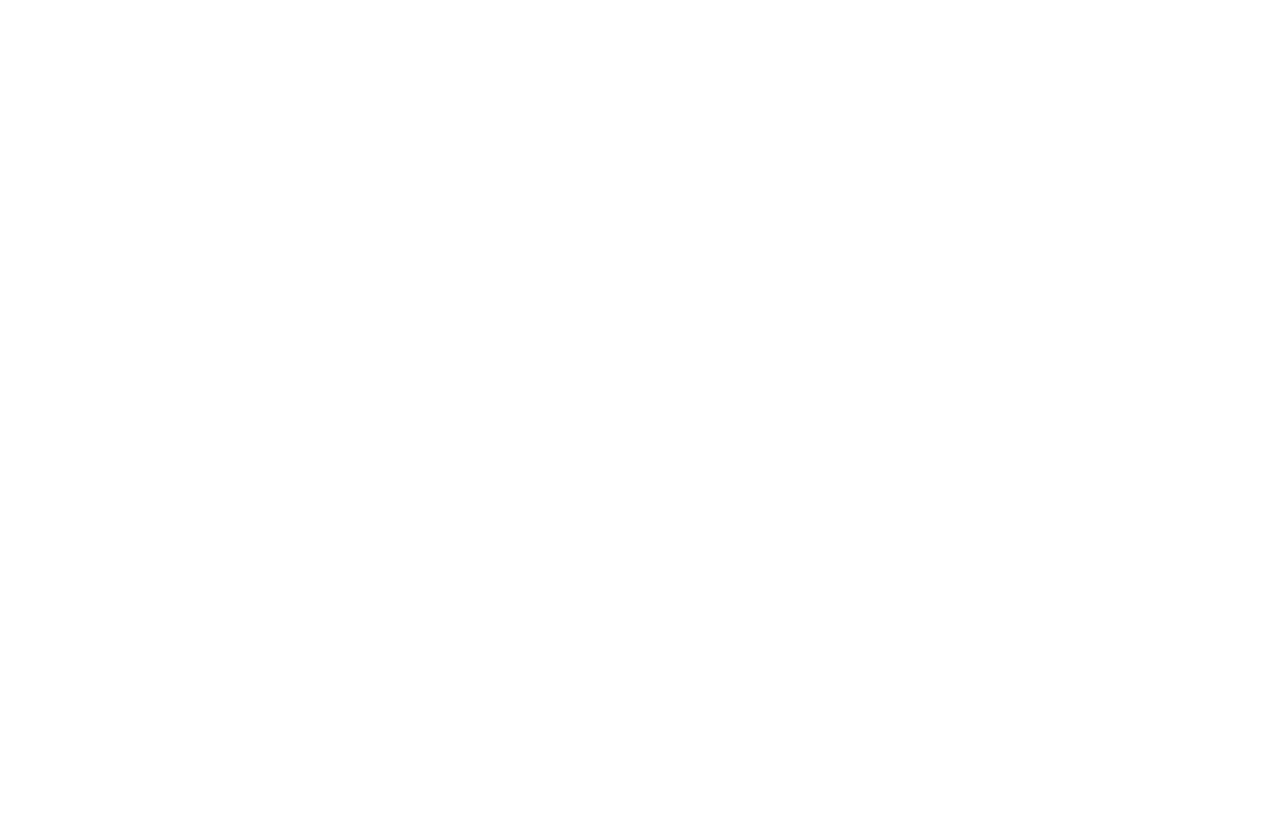
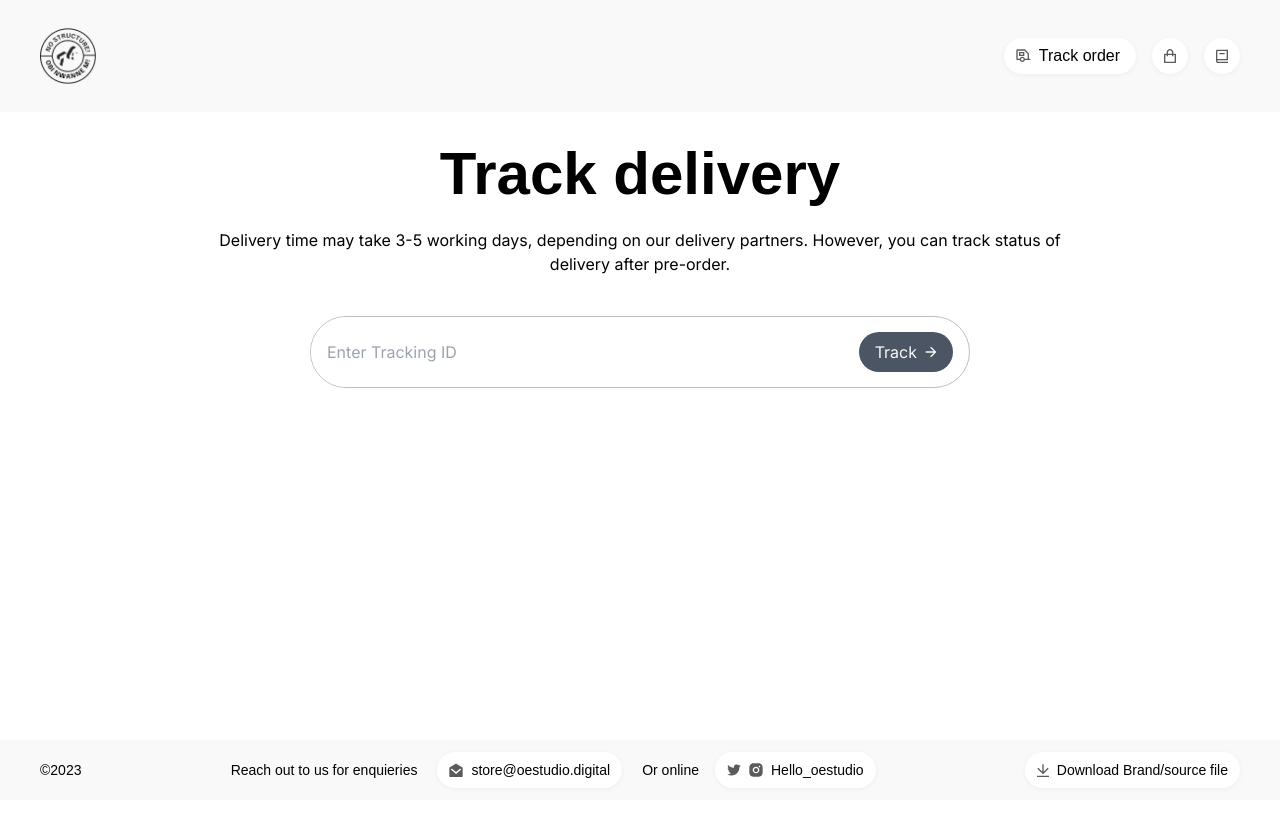
Before and after one commit to OE-Studio/elopp-webapp, a React (Create React App) app: page /tracking in a window 1280 px wide. Before the commit this address had no page. Shown: the top 828 px of the page. Before the commit the page ends 800 px from the top, so only its background shows below. Built offline with nearby package versions, Linux system fonts and the light colour scheme; a web font is replaced by a local one.

Commit message:
Changed tracker to tracking route

```diff
--- a/src/App.js
+++ b/src/App.js
@@ -30,7 +30,7 @@
                 <Route path="/cart" element={<Cart/>}/>
                 <Route path="/checkout" element={<Checkout/>}/>
                 <Route path="/article" element={<Essay/>}/>
-                <Route path="/tracker" element={<Tracker/>}/>
+                <Route path="/tracking" element={<Tracker/>}/>
                 <Route path="/success" element={<SuccessPage/>}/>
                 <Route path="/order-confirmation" element={<DetailsCheck/>}/>
               </Route>
--- a/src/components/INVOICE/index.js
+++ b/src/components/INVOICE/index.js
@@ -23,7 +23,7 @@
 
                     <div style={{width:"80px",height:"80px", padding:"16px", border:"1px solid #DFDFDF"}}>
                         <QRCode
-                            value={`https://store.oestudio.digital/tracker?id=${order.trackingId}`}
+                            value={`https://store.oestudio.digital/tracking?id=${order.trackingId}`}
                             style={{ height: "auto", maxWidth: "100%", width: "100%" }}
                         />
                     </div>
--- a/src/components/NAVBAR/index.js
+++ b/src/components/NAVBAR/index.js
@@ -18,7 +18,7 @@
                 </Link>
 
                 <div className="flex items-center gap-4">
-                    <Link to="/tracker" className="inline-flex justify-center items-center gap-2 bg-white h-9 pl-3 pr-4 rounded-full soft-shadow cursor-pointer light-hover grotesk">
+                    <Link to="/tracking" className="inline-flex justify-center items-center gap-2 bg-white h-9 pl-3 pr-4 rounded-full soft-shadow cursor-pointer light-hover grotesk">
                         <TruckIcon/>
                         Track order
                     </Link>
```
